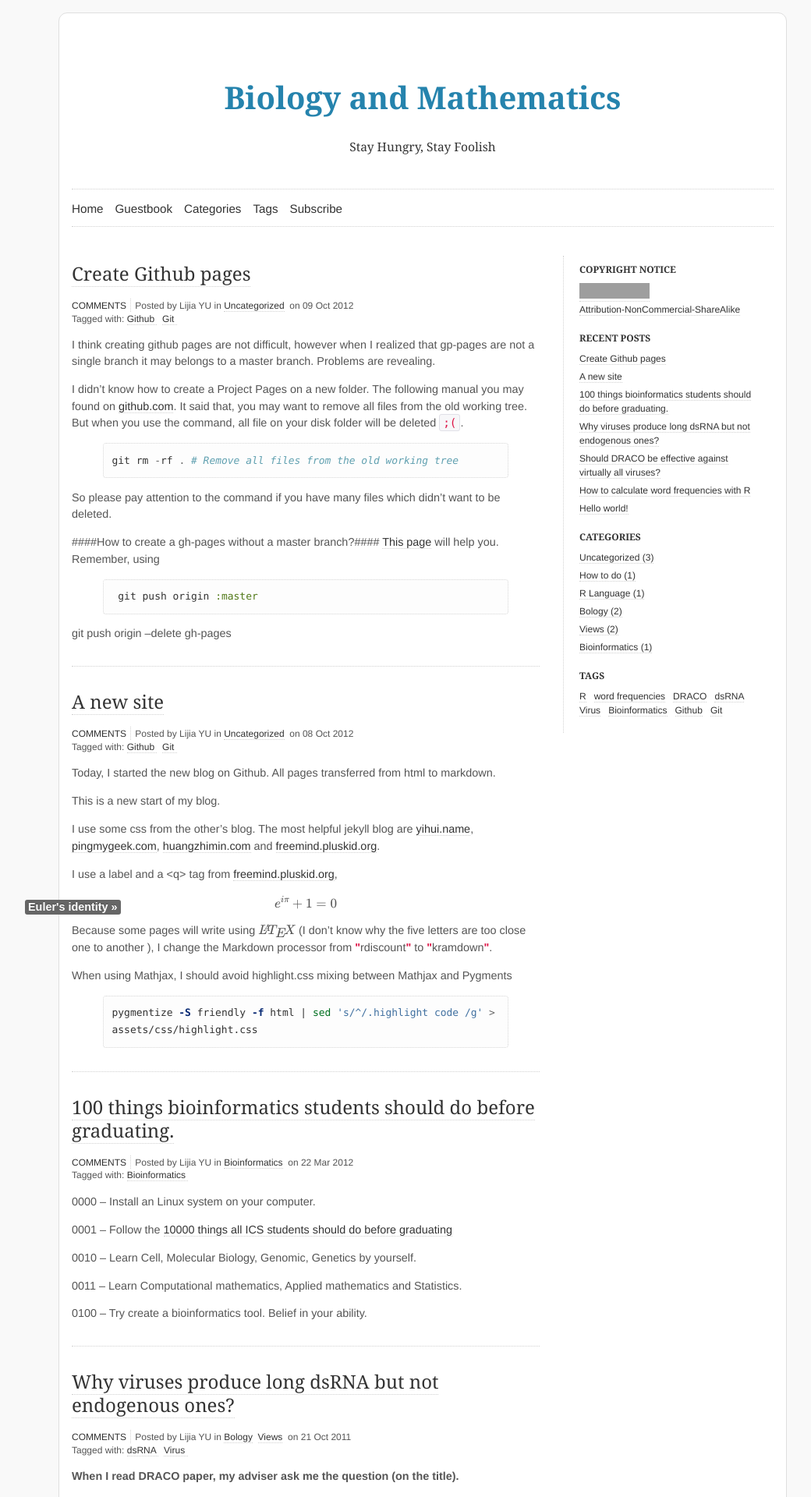
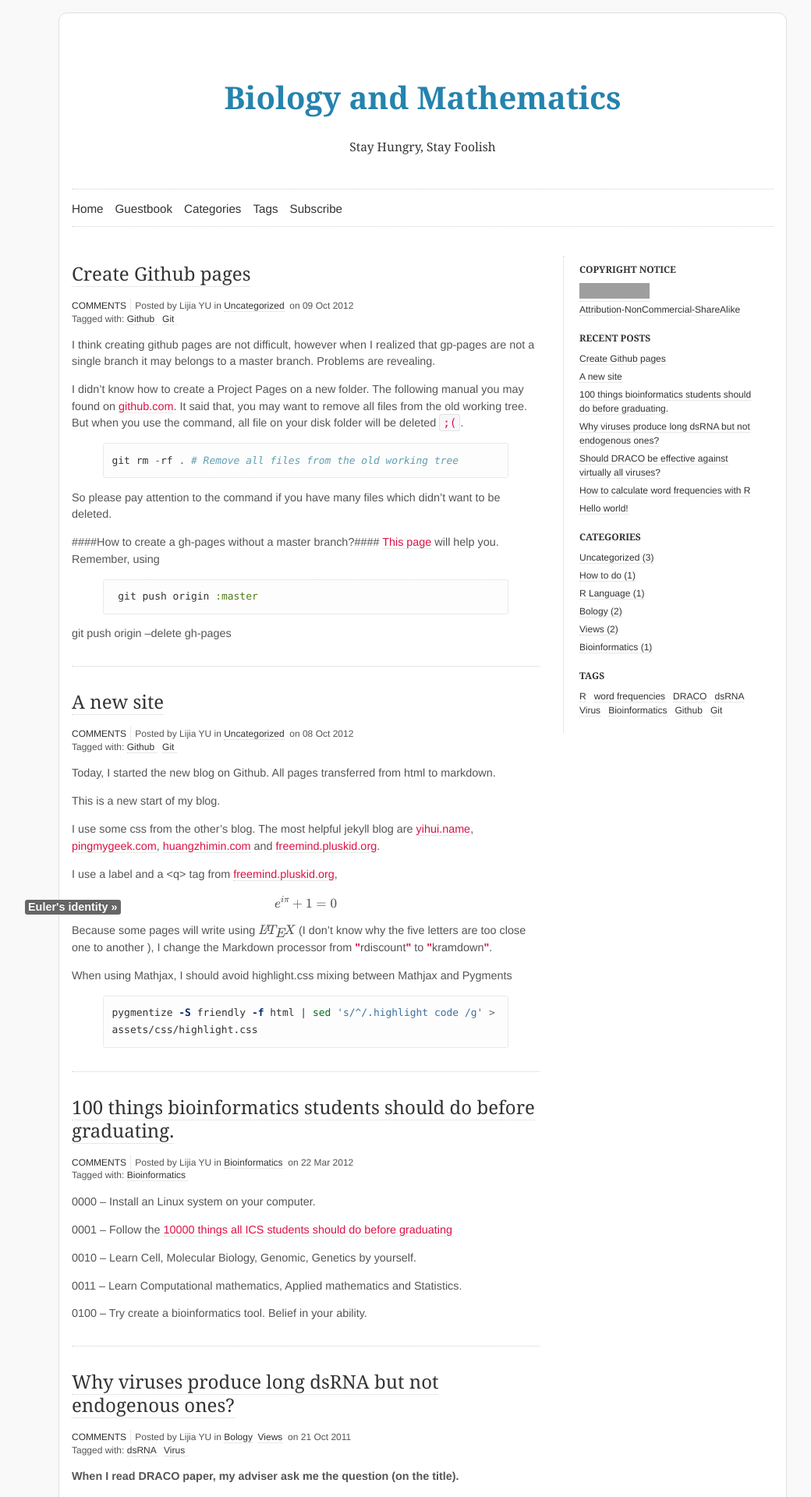
Before and after one commit to arturochian/en, a Jekyll site: the page built from index.html, in a window 1280 px wide. Shown: the top 1920 px of the page at 78% size, without its empty margins (98-1138 px from the left). Built offline with Jekyll 4.4.1, drawn with Linux system fonts in a browser that asks for light colours; formulas are drawn with MathJax 3; the list of posts is cut into pages by our own code; grey boxes are pictures that could not be loaded.

Commit message:
change style

```diff
--- a/assets/css/style.css
+++ b/assets/css/style.css
@@ -263,7 +263,8 @@ caption{
 }
 
 /* LINKS */
-div.entry a:link a:visited{color: #DD1144}
+div.entry a:link{color: #DD1144}
+div.entry a:visited{color: #DD1144}
 a{
 	color: #333;
 	text-decoration: none;
```
Also changed, not shown: 14 other files.
